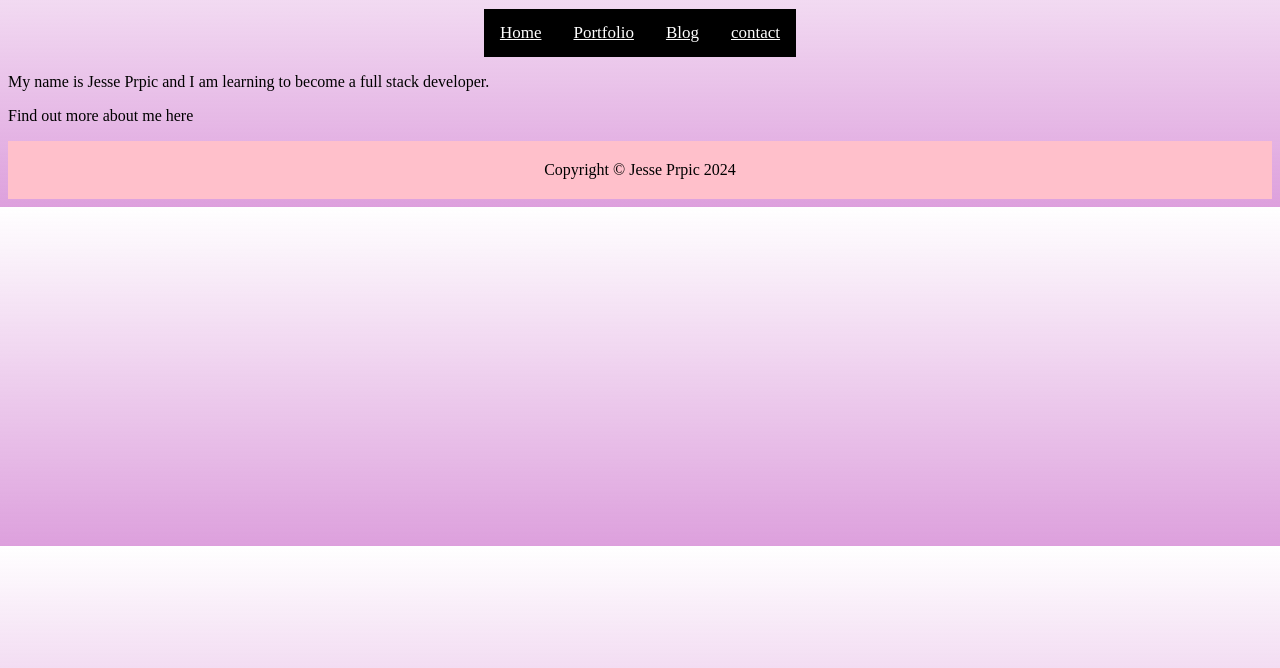
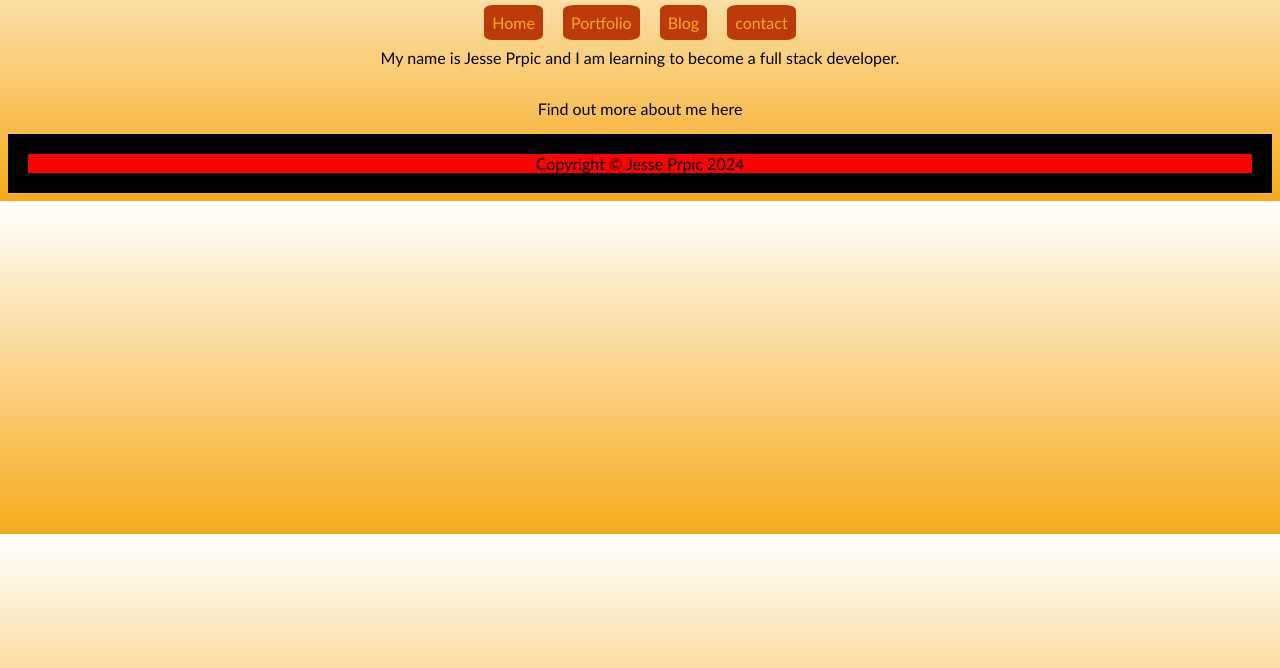
Before and after one commit to jesse-prpic/portfoliotake1, a plain HTML site: page index.html in a window 1280 px wide. Shown: the part 132-800 px from the top of the page. Drawn offline with Linux system fonts and the light colour scheme.

Commit message:
changed styling and colours

```diff
--- a/index.html
+++ b/index.html
@@ -14,7 +14,7 @@
     <div class="logo">
         <p>JP</p>
     </div>
-    <nav class="topnav">
+    <nav>
         <a href="./index.html" target="blank">Home</a>
         <a href="./portfolio.html" target="blank">Portfolio</a>
         <a href="./blog.html" target="blank">Blog</a>
--- a/style.css
+++ b/style.css
@@ -1,57 +1,69 @@
 /* Default styles for small screens and anything not caught by media */
+*{
+    --licorice: rgb(34, 9, 1);
+    --blood-red: #621708;
+    --Penn-red: #941B0C;
+    --rust: #BC3908;
+    --orange-web: rgb(246, 170, 28);
+}
+
 body{
-    background-image: linear-gradient(rgba(221, 160, 221, 0),rgba(221, 160, 221, 1)) ;}
-
+    background-image: linear-gradient(rgba(246, 170, 28, 0), rgba(246, 170, 28, 1));
+    font-family:'Trebuchet MS', 'Lucida Sans Unicode', 'Lucida Grande', 'Lucida Sans', Arial, sans-serif;
+    display: flex;
+    flex-direction: column;
+    text-align: center;
+}
     header {
         display:flex;
+        flex-wrap: wrap;
         flex-direction: column;
         align-items: center;
-        text-align: center;
         gap: 1rem;
     }
 .logo {
     width: 100px;
     height: 100px;
-    background-color: white;
-    border: 5px solid black;
+    background-color:(var(--orange-web));
+    border: 5px solid;
+    border-color: var(--rust);
     border-radius: 20%;
     display: flex;
     flex-direction: column;
     align-items: center;
     font-size: 70px;
     justify-content: center;
-
 }
 
 .name{
         display: flex;
+        flex-wrap: wrap;
         flex-direction:column;
-        justify-content: space-between;
+        align-items: baseline;
+
     }
 
-.topnav {
-    overflow:hidden;
-    background-color: black;
+nav a {
+    text-decoration: none;
+    background-color: var(--rust);
+    color: var(--orange-web);
+    padding: 0.5rem;
+    margin-left: 0.5rem;
+    margin-right: 0.5rem;
+    border-radius: 15%;
+    width: 100%;
 
 }
-.topnav a {
-    float: left;
-    display: block;
-    color: white;
-    text-align: center;
-    padding: 14px 16px;
-    font-size: 17px;
-}
-.topnav a:hover {
+nav a:hover {
     background-color: red;
     color: black;
 }
 
 
 .footer{
-    background-color: pink;
+    background-color: red;
     text-align: center;
-    border: 20px solid pink;
+    border: 20px solid
 }
 
 
```
